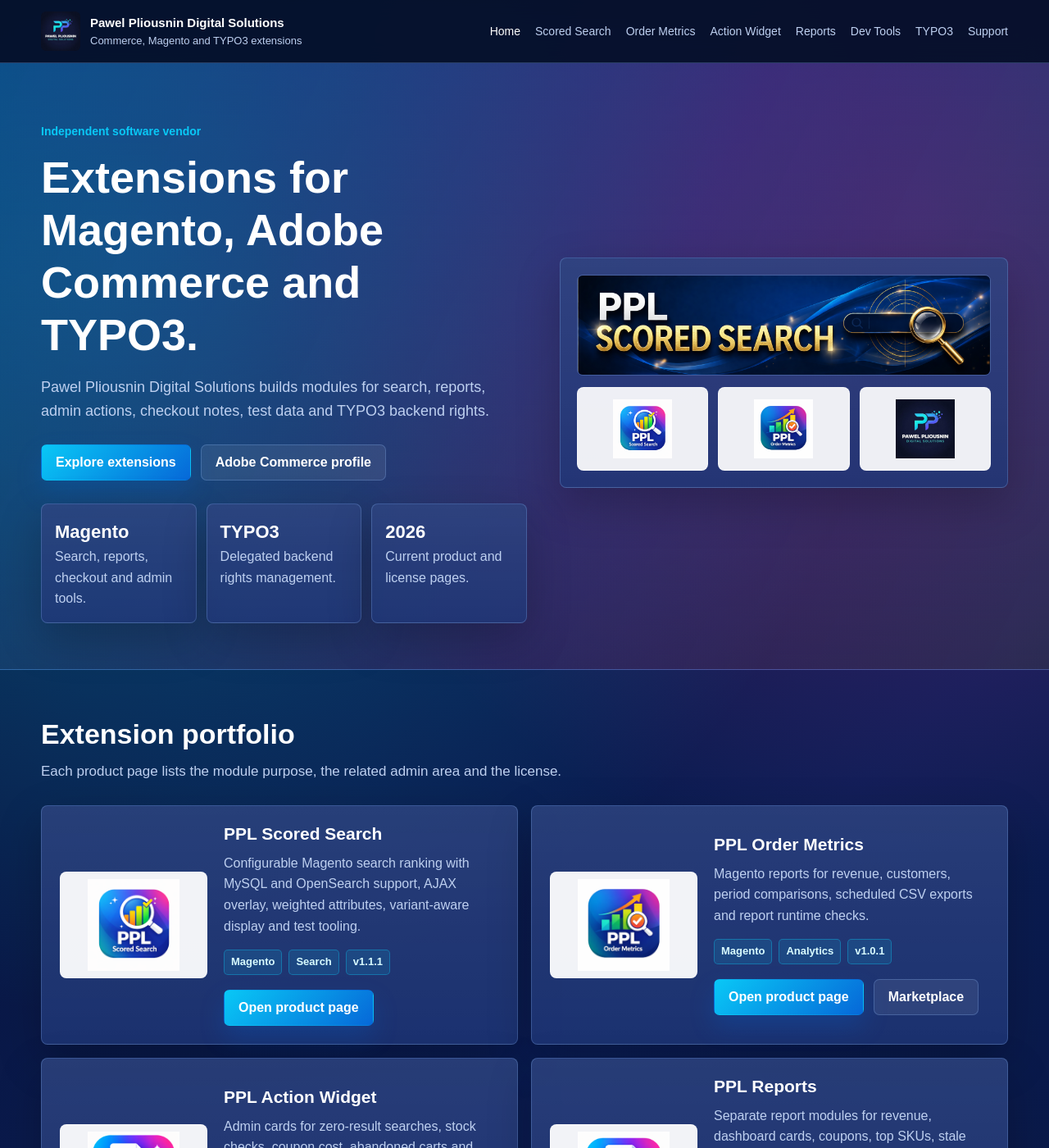
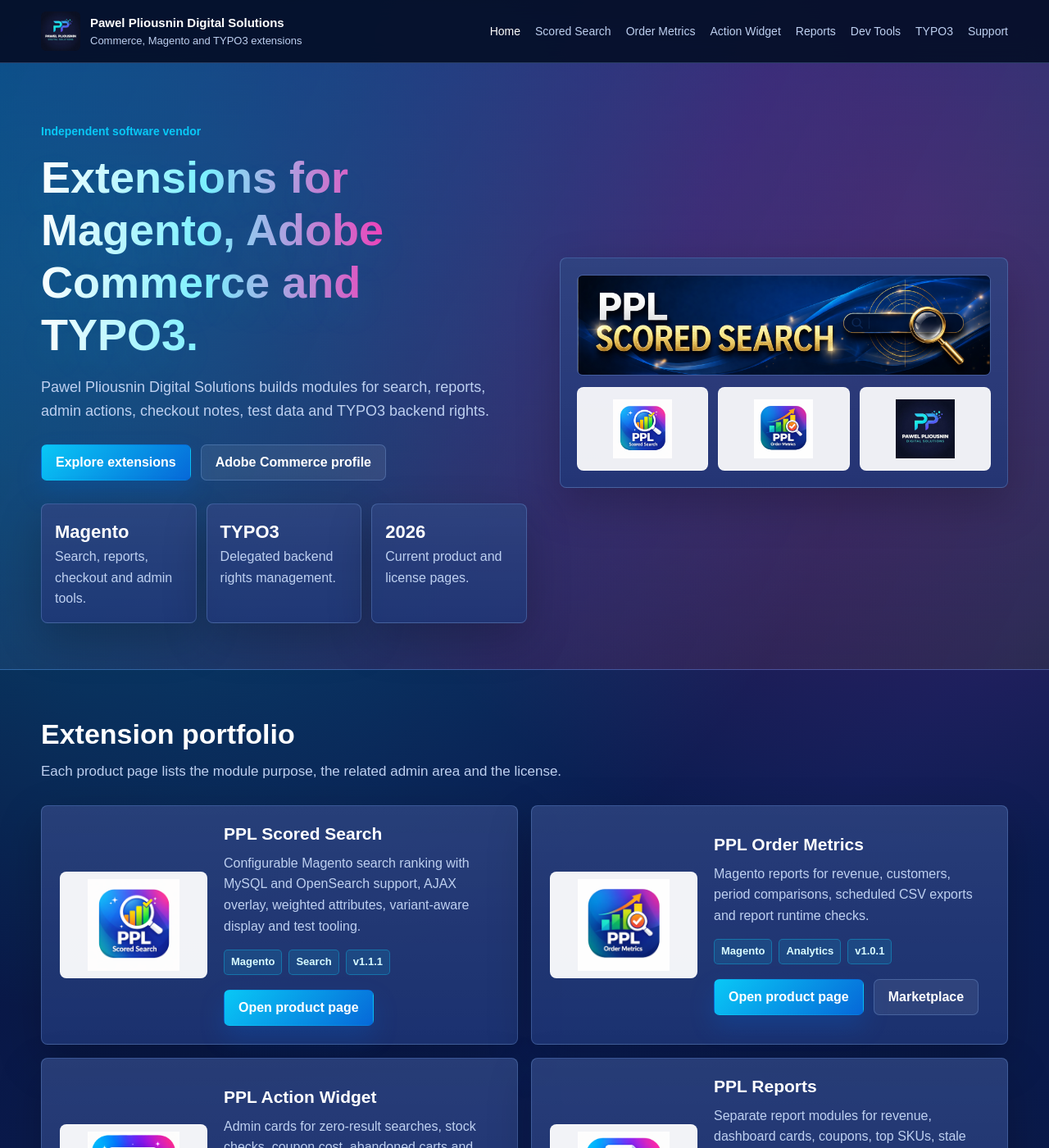
Before and after one commit to pliou/ppl-ds.com, a Jekyll site: the page built from index.html, in a window 1280 px wide and 1400 px high. Shown: the whole window at 82% size. Built offline with Jekyll 4.4.1, drawn with Linux system fonts in a browser that asks for light colours.

Commit message:
Restore heading gradient and correct product logos

```diff
--- a/reports.html
+++ b/reports.html
@@ -25,6 +25,7 @@
                 <div class="visual-panel">
                     <div class="logo-gallery" aria-label="PPL report module logos">
                         <img src="assets/images/ppl-report-core-logo.png" alt="PPL Report Core logo">
+                        <img src="assets/images/ppl-revenue-logo.png" alt="PPL Revenue logo">
                         <img src="assets/images/ppl-top-skus-logo.png" alt="PPL Top SKUs logo">
                         <img src="assets/images/ppl-coupon-usage-logo.png" alt="PPL Coupon Usage logo">
                         <img src="assets/images/ppl-orders-by-hour-logo.png" alt="PPL Orders by Hour logo">
@@ -44,7 +45,7 @@
                 </div>
                 <div class="grid three">
                     <div class="card"><img class="module-icon" src="assets/images/ppl-report-core-logo.png" alt="PPL Report Core logo"><h3>Report Core</h3><p>Admin menu, routes, ACL, registry, shell UI, shared table/card rendering, CSV support and scheduled report emails.</p></div>
-                    <div class="card"><img class="module-icon" src="assets/images/ppl-order-metrics-logo.png" alt="PPL Revenue logo"><h3>Revenue</h3><p>Revenue report for monitoring sales performance over time.</p></div>
+                    <div class="card"><img class="module-icon" src="assets/images/ppl-revenue-logo.png" alt="PPL Revenue logo"><h3>Revenue</h3><p>Revenue report for monitoring sales performance over time.</p></div>
                     <div class="card"><img class="module-icon" src="assets/images/ppl-coupon-usage-logo.png" alt="PPL Coupon Usage logo"><h3>Coupon Usage</h3><p>Coupon report for campaign usage, discounts and promotion impact.</p></div>
                     <div class="card"><img class="module-icon" src="assets/images/ppl-orders-by-hour-logo.png" alt="PPL Orders by Hour logo"><h3>Orders by Hour</h3><p>Hourly order distribution for staffing, shipping checks and traffic analysis.</p></div>
                     <div class="card"><img class="module-icon" src="assets/images/ppl-payment-revenue-logo.png" alt="PPL Payment Revenue logo"><h3>Payment Revenue</h3><p>Revenue split by payment method for payment performance review.</p></div>
--- a/styles.css
+++ b/styles.css
@@ -193,6 +193,14 @@
     font-size: 54px;
     max-width: 780px;
     color: #ffffff;
+}
+
+.hero h1 {
+    background: linear-gradient(90deg, #ffffff 0%, #7df1ff 34%, #f43ab7 72%, #ffd447 100%);
+    -webkit-background-clip: text;
+    background-clip: text;
+    -webkit-text-fill-color: transparent;
+    text-shadow: 0 18px 44px rgba(9, 200, 246, 0.12);
 }
 
 h2 {
```
Also changed, not shown: assets/images/ppl-action-widget-logo.png, assets/images/ppl-create-articles-logo.png, assets/images/ppl-create-customers-logo.png, assets/images/ppl-create-orders-logo.png, assets/images/ppl-create-store-logo.png, assets/images/ppl-daily-digest-logo.png, 6 other files.
